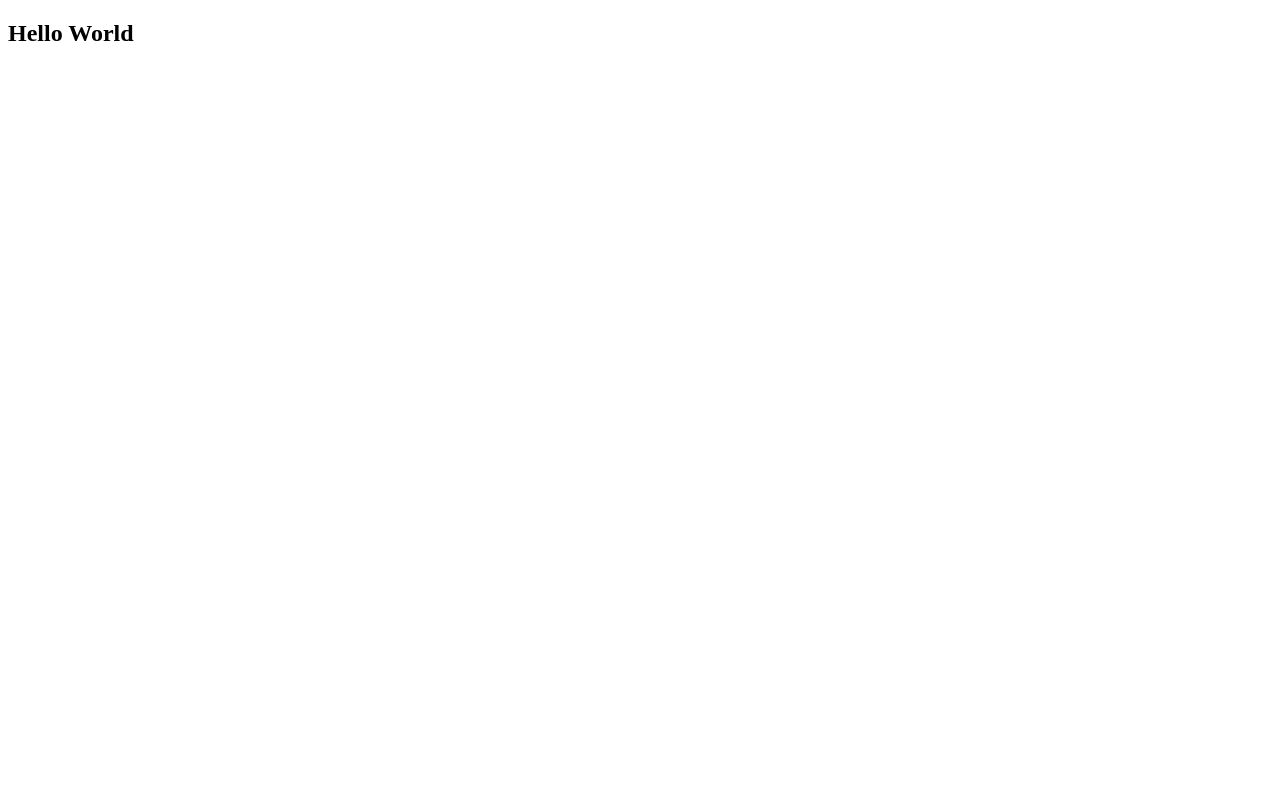
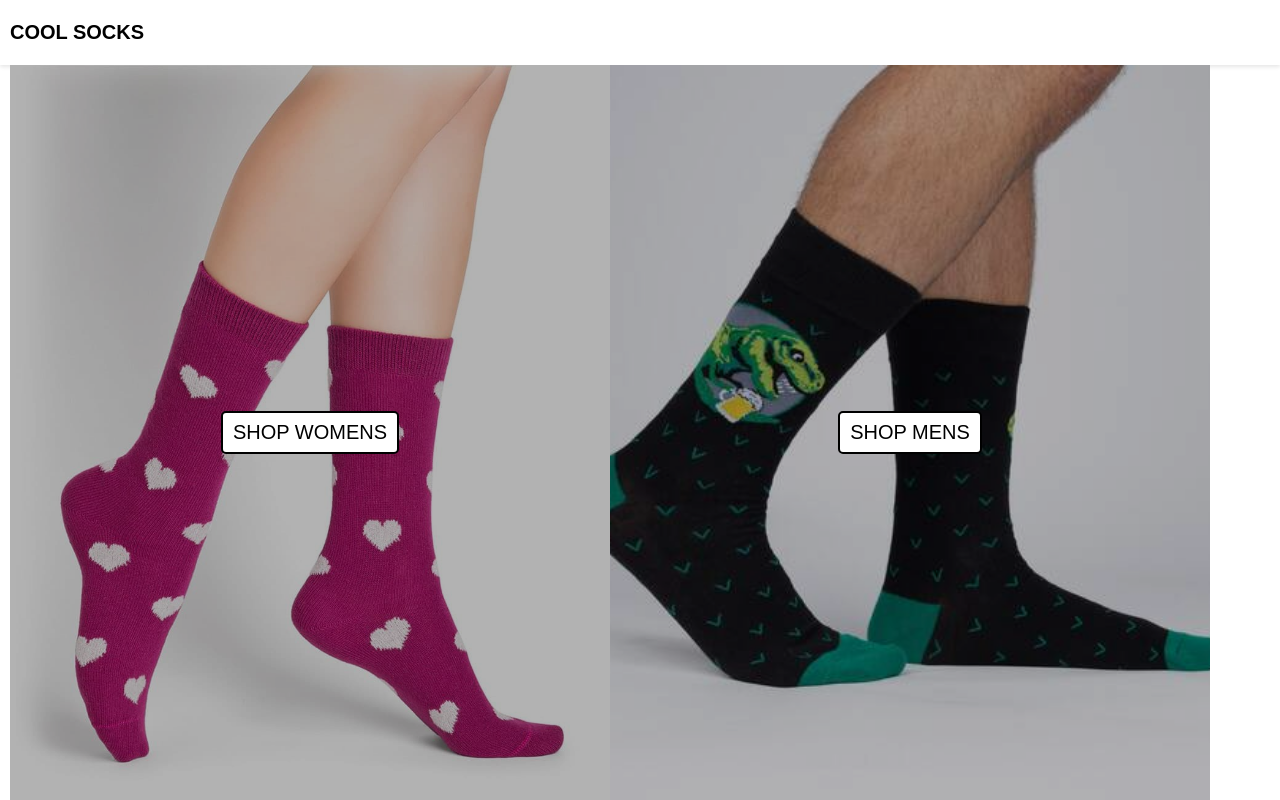
Before and after one commit to daniel-mad/CoolSocks, a React (Create React App) app: page / in a window 1280 px wide. Built offline with nearby package versions, Linux system fonts and the light colour scheme.

Commit message:
Homepage

```diff
--- a/src/App.js
+++ b/src/App.js
@@ -1,7 +1,14 @@
+import Header from './components/Header';
+import './default.scss';
+import Homepage from './pages/Homepage';
+
 function App() {
   return (
     <div className="App">
-      <h2>Hello World</h2>
+      <Header />
+      <div className="main">
+        <Homepage />
+      </div>
     </div>
   );
 }
--- /dev/null
+++ b/src/components/Directory/index.js
@@ -0,0 +1,20 @@
+import React from 'react';
+import ShopMen from '../../assets/shopMen.jpeg';
+import ShopWomen from '../../assets/shopWomen.jpg';
+import './styles.scss';
+function Directory() {
+  return (
+    <div className="directory">
+      <div className="wrap">
+        <div className="item" style={{ backgroundImage: `url(${ShopWomen})` }}>
+          <a>Shop Womens</a>
+        </div>
+        <div className="item" style={{ backgroundImage: `url(${ShopMen})` }}>
+          <a>Shop Mens</a>
+        </div>
+      </div>
+    </div>
+  );
+}
+
+export default Directory;
--- /dev/null
+++ b/src/components/Directory/styles.scss
@@ -0,0 +1,48 @@
+.directory {
+  height: 100%;
+  overflow-y: hidden;
+  .wrap {
+    display: flex;
+    justify-content: space-between;
+    align-items: center;
+    width: 100%;
+    height: 100%;
+
+    .item {
+      position: relative;
+      width: 50%;
+      height: 100%;
+      background-position: center;
+      background-repeat: no-repeat;
+      background-size: cover;
+      display: flex;
+      justify-content: center;
+      align-items: center;
+
+      &::after {
+        content: '';
+        position: absolute;
+        top: 0;
+        left: 0;
+        background-color: rgba(0, 0, 0, 0.3);
+        width: 100%;
+        height: 100%;
+        z-index: 1;
+      }
+
+      a {
+        background-color: #fff;
+        font-size: 2rem;
+        font-weight: 500;
+        text-transform: uppercase;
+        padding: 8px 10px;
+        border: 2px solid black;
+        border-radius: 0.5rem;
+        z-index: 2;
+      }
+      a:hover {
+        background-color: rgb(190, 190, 190);
+      }
+    }
+  }
+}
--- /dev/null
+++ b/src/components/Header/index.js
@@ -0,0 +1,14 @@
+import React from 'react';
+import './styles.scss';
+
+function Header() {
+  return (
+    <header className="header">
+      <div className="wrap">
+        <h3 className="logo">COOL SOCKS</h3>
+      </div>
+    </header>
+  );
+}
+
+export default Header;
--- /dev/null
+++ b/src/components/Header/styles.scss
@@ -0,0 +1,16 @@
+.header {
+  height: 6.5rem;
+  box-shadow: 0 2px 4px 0 rgba(0, 0, 0, 0.1);
+}
+
+.wrap {
+  height: 100%;
+  display: flex;
+  align-items: center;
+  margin: 0 auto;
+
+  .logo {
+    margin-left: 10px;
+    font-size: 2rem;
+  }
+}
--- /dev/null
+++ b/src/default.scss
@@ -0,0 +1,42 @@
+html {
+  font-size: 10px;
+}
+html,
+body {
+  margin: 0;
+  padding: 0;
+  font-family: sans-serif;
+}
+
+html,
+body,
+#root,
+.App {
+  height: 100%;
+}
+
+*,
+::before,
+::after {
+  -webkit-box-sizing: border-box;
+  -moz-box-sizing: border-box;
+  box-sizing: border-box;
+}
+
+a {
+  text-decoration: none;
+  cursor: pointer;
+}
+
+a,
+a:hover {
+  transition: all 0.4s ease-in-out;
+}
+
+.main {
+  width: 100%;
+  max-width: 1450px;
+  height: calc(100% - 6.5rem);
+  padding: 0 10px;
+  margin: 0 auto;
+}
--- /dev/null
+++ b/src/pages/Homepage/index.js
@@ -0,0 +1,12 @@
+import React from 'react';
+import Directory from '../../components/Directory';
+import './styles.scss';
+function Homepage() {
+  return (
+    <section className="homepage">
+      <Directory />
+    </section>
+  );
+}
+
+export default Homepage;
--- /dev/null
+++ b/src/pages/Homepage/styles.scss
@@ -0,0 +1,4 @@
+.homepage {
+  height: 100%;
+  max-width: 1200px;
+}
```
Also changed, not shown: src/assets/shopMen.jpeg (added), src/assets/shopWomen.jpg (added).
